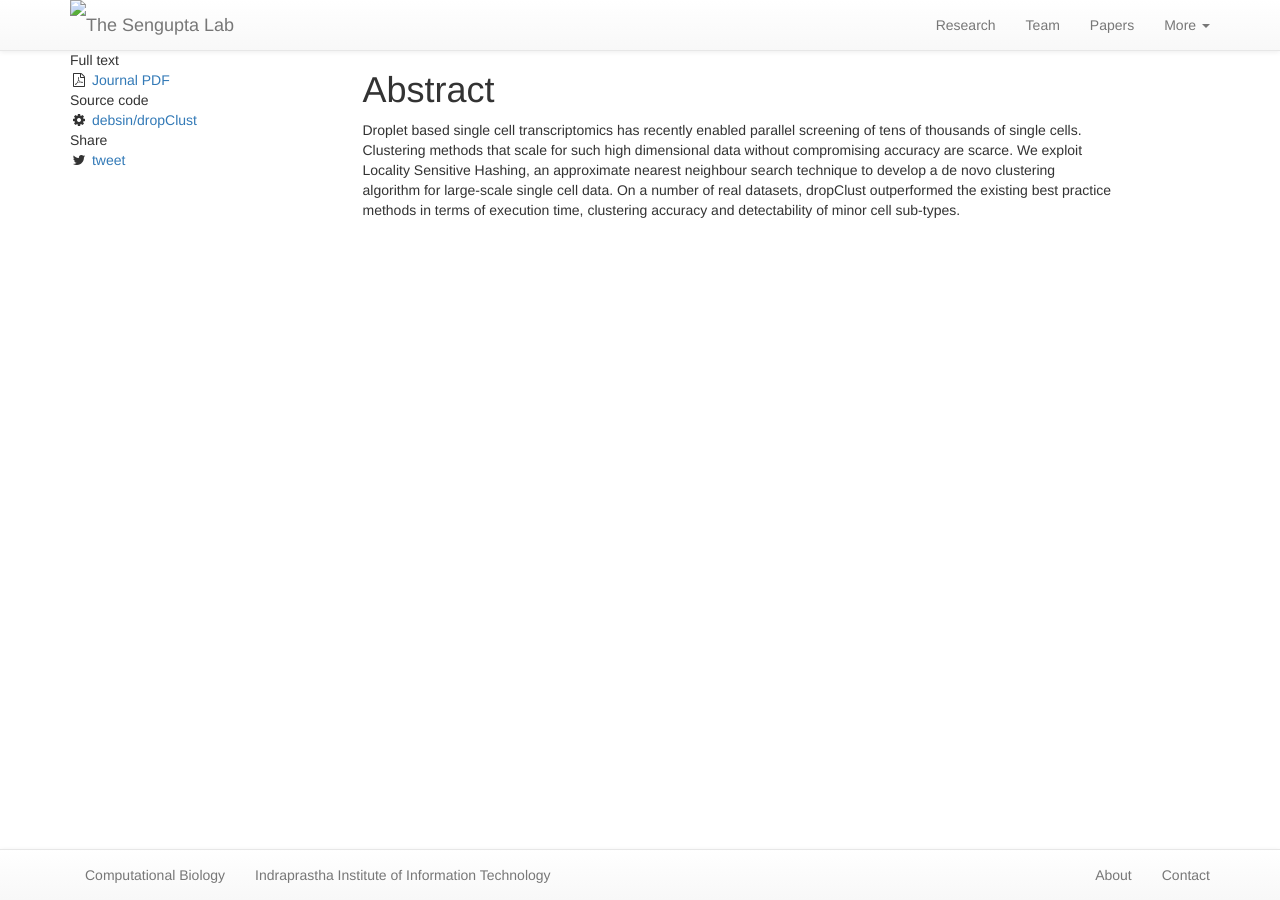
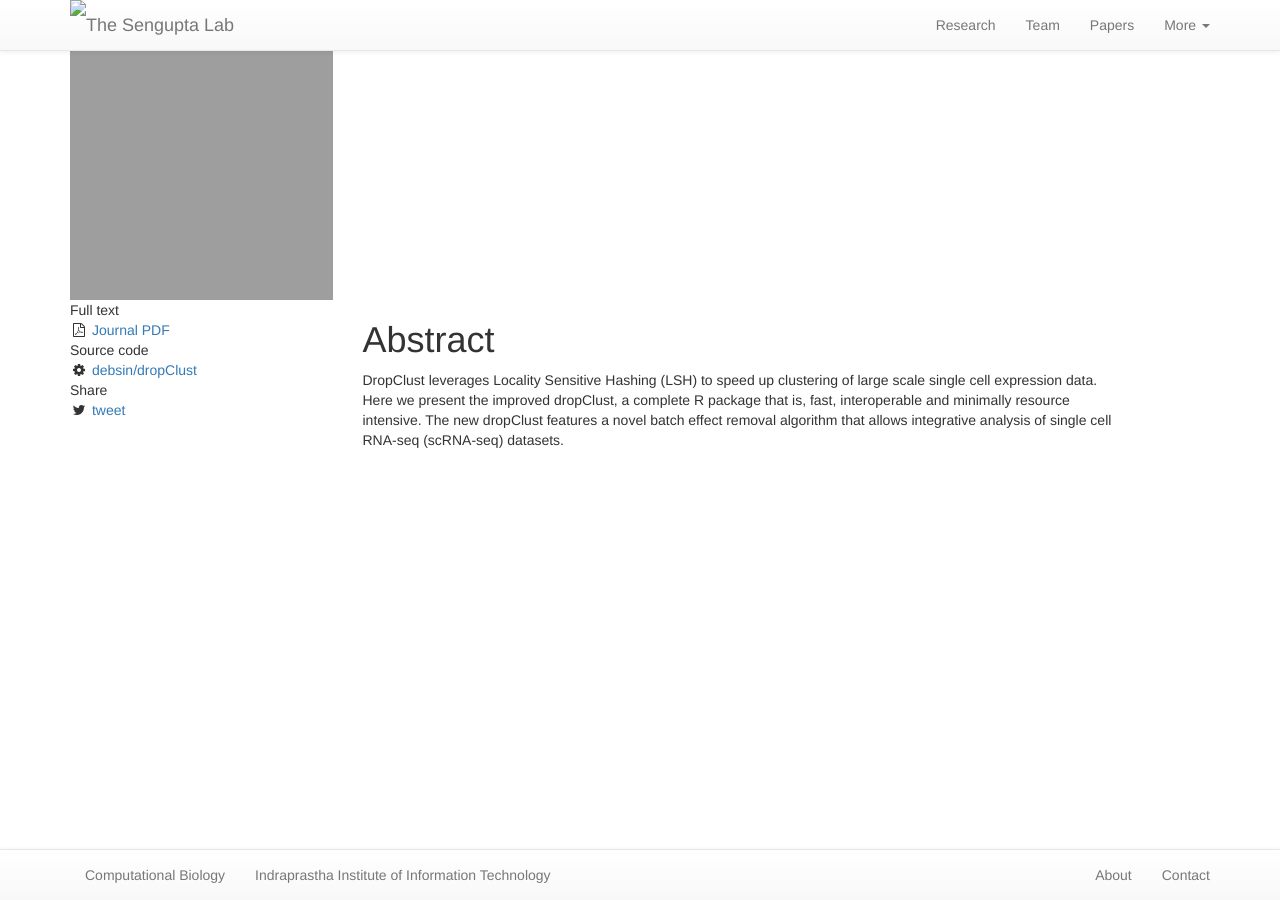
Before and after one commit to debarka/senguptalab.github.io, a Jekyll site: the page built from papers/_posts/2019-11-06-dropClustAdvanced.md, in a window 1280 px wide. Built offline with Jekyll 4.4.1, drawn with Linux system fonts in a browser that asks for light colours; nearby versions of some CDN libraries; library files that are not in the unit come from our copies.

Commit message:
Update 2019-11-06-dropClustAdvanced.md

```diff
--- a/papers/_posts/2019-11-06-dropClustAdvanced.md
+++ b/papers/_posts/2019-11-06-dropClustAdvanced.md
@@ -9,7 +9,7 @@ volume:
 issue:
 pages:
 authors: "Debajyoti Sinha, Pradyumn Sinha, Ritwik Saha, Sanghamitra Bandyopadhyay, Debarka Sengupta"
-image: https://debarka.github.io/senguptalab/assets/images/papers/dropClust.png
+image: https://debarka.github.io/senguptalab/assets/images/papers/dropClustAdvanced.png
 pdf:
 pdflink: https://academic.oup.com/bioinformatics/advance-article-abstract/doi/10.1093/bioinformatics/btz823/5613889?redirectedFrom=fulltext
 github: debsin/dropClust
@@ -29,4 +29,4 @@ tags:
 
 # Abstract
 
-Droplet based single cell transcriptomics has recently enabled parallel screening of tens of thousands of single cells. Clustering methods that scale for such high dimensional data without compromising accuracy are scarce. We exploit Locality Sensitive Hashing, an approximate nearest neighbour search technique to develop a de novo clustering algorithm for large-scale single cell data. On a number of real datasets, dropClust outperformed the existing best practice methods in terms of execution time, clustering accuracy and detectability of minor cell sub-types.
+DropClust leverages Locality Sensitive Hashing (LSH) to speed up clustering of large scale single cell expression data. Here we present the improved dropClust, a complete R package that is, fast, interoperable and minimally resource intensive. The new dropClust features a novel batch effect removal algorithm that allows integrative analysis of single cell RNA-seq (scRNA-seq) datasets.
```
